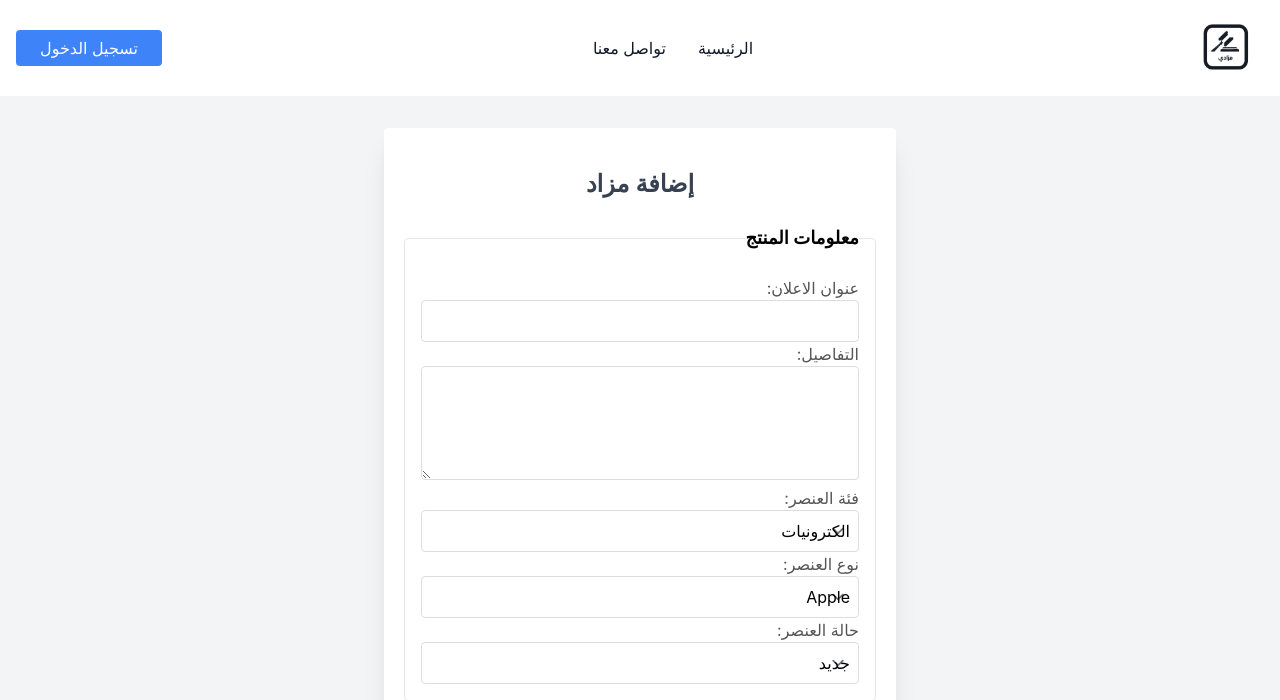
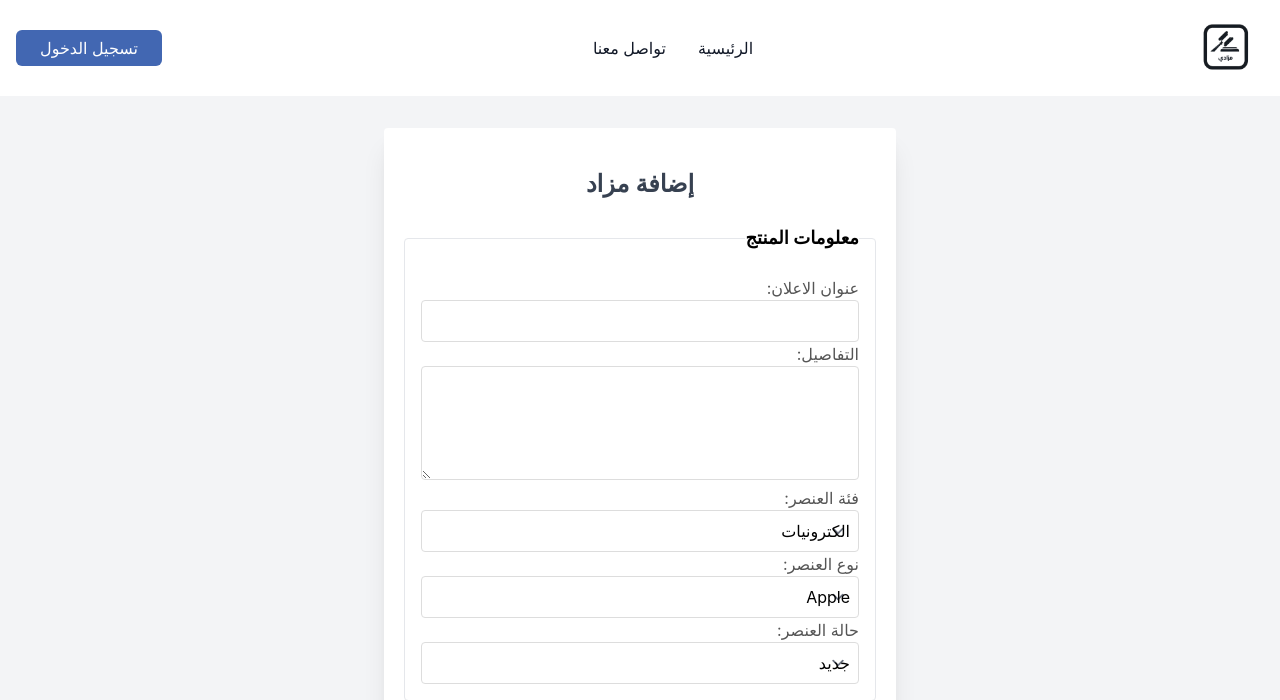
Before and after one commit to KAbaalkhail/Online-Auction, a Flask app: page /form in a window 1280 px wide. Shown: the top 700 px of the page. Run offline with Flask 2, Linux system fonts and the light colour scheme; some libraries are stand-ins or nearby versions; some web fonts are replaced.

Commit message:
-making the buttons more consistent

```diff
--- a/src/flask-website/static/css/style.css
+++ b/src/flask-website/static/css/style.css
@@ -1419,3 +1419,18 @@ h1 {
   width: 50px;
   height: 50px;
 }
+
+
+.btn-login {
+    padding: 6px 24px; /* px-6 py-2 */
+    color: white; /* text-white */
+    background-color: #4267B2; /* Updated background color */
+    border-radius: 0.375rem; /* rounded */
+    text-decoration: none; /* Removes underline from the link */
+    display: inline-block; /* Ensures proper padding and dimensions */
+    transition: background-color 0.3s; /* Smooth transition for hover effect */
+}
+
+.btn-login:hover {
+    background-color: #365899; /* Darker shade on hover, adjust as needed */
+}
--- a/src/flask-website/templates/base.html
+++ b/src/flask-website/templates/base.html
@@ -44,11 +44,14 @@
 
 {% else %}
     <!-- Guest view -->
-    <div>
-        <a href="{{ url_for('login') }}" class="px-6 py-2 text-white bg-blue-500 rounded hover:bg-blue-600">
-            تسجيل الدخول
-        </a>
-    </div>
+<div>
+    <a href="{{ url_for('login') }}" class="btn-login">
+        تسجيل الدخول
+    </a>
+</div>
+
+
+
 {% endif %}
             <!-- Centered navbar links -->
             <div class="flex-grow flex items-center justify-center">
```
